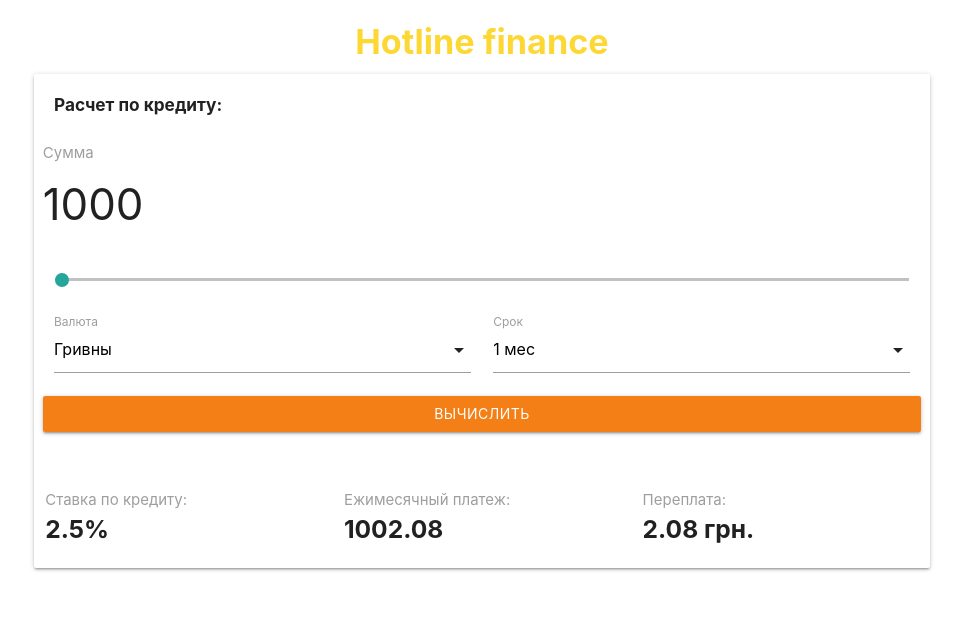
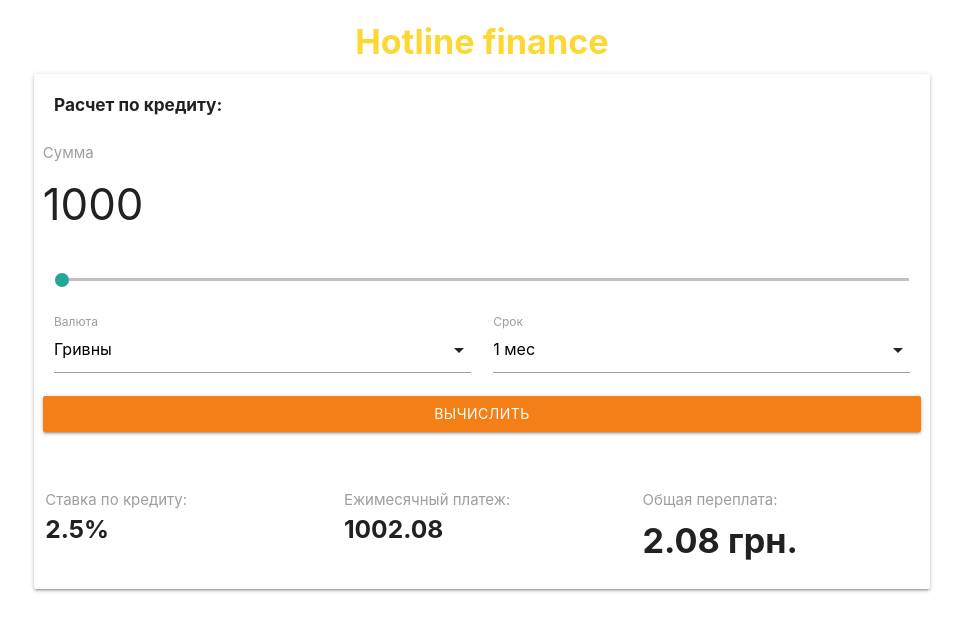
Before and after one commit to serhWebDev/hot-fin-app, a React (Create React App) app: page /result in a window 1280 px wide. Shown: the top 630 px of the page, without its empty margins (158-1121 px from the left). Built offline with nearby package versions, Linux system fonts and the light colour scheme.

Commit message:
12 commit. minor fix

```diff
--- a/src/conponents/Result.js
+++ b/src/conponents/Result.js
@@ -30,9 +30,9 @@
                     <h5 id="prefix2"><b>{ monthlyPayment }</b></h5>
                 </div>
                 <div className="col s12 m4 l4 input-field">
-                    <label htmlFor="prefix3">Переплата:</label>
+                    <label htmlFor="prefix3">Общая переплата:</label>
                     <br/>
-                    <h5 id="prefix3"><b>{ overpayment } { CurrencyValue }.</b></h5>
+                    <h4 id="prefix3"><b>{ overpayment } { CurrencyValue }.</b></h4>
                 </div>
             </div>
 
```
